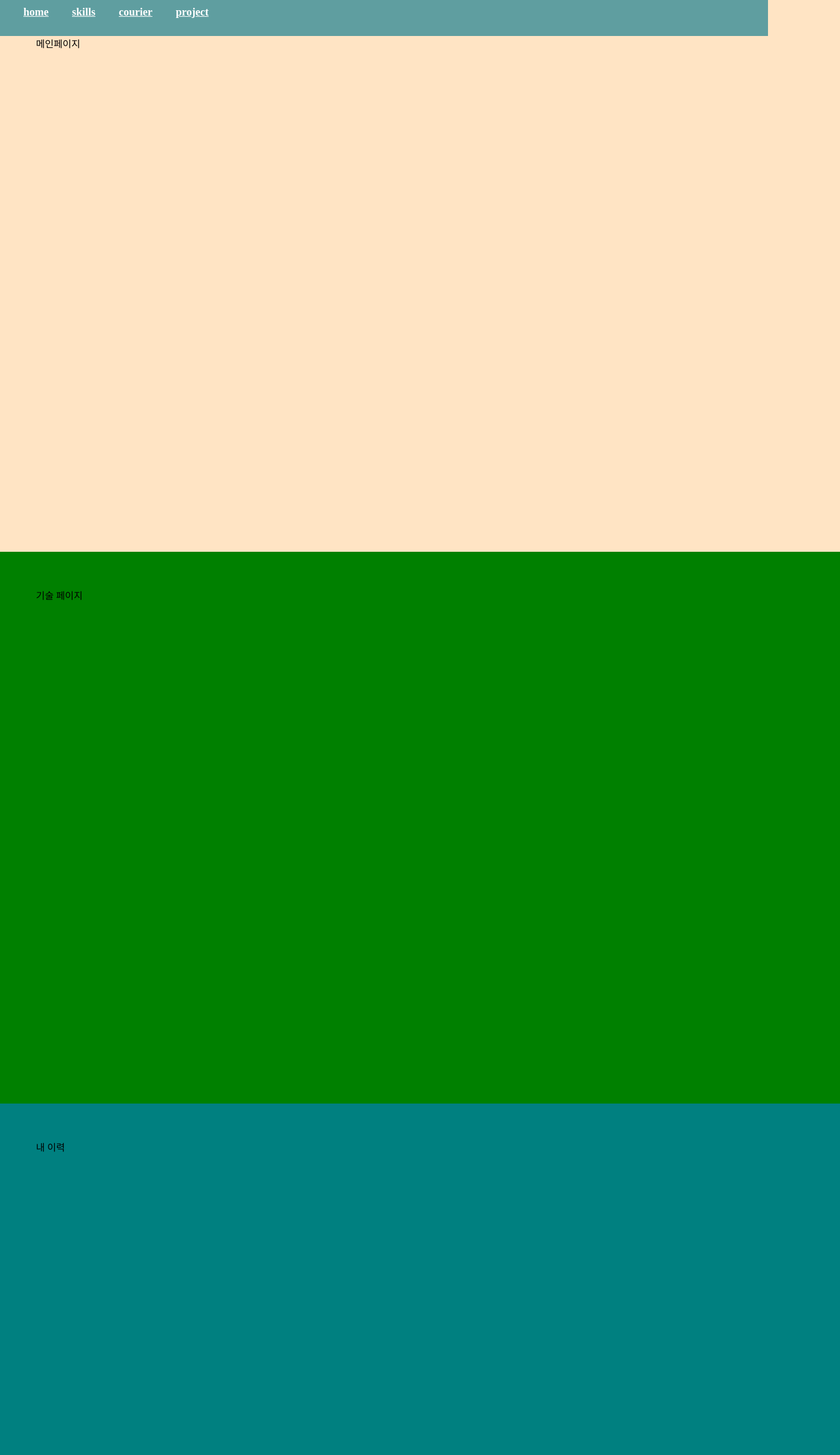
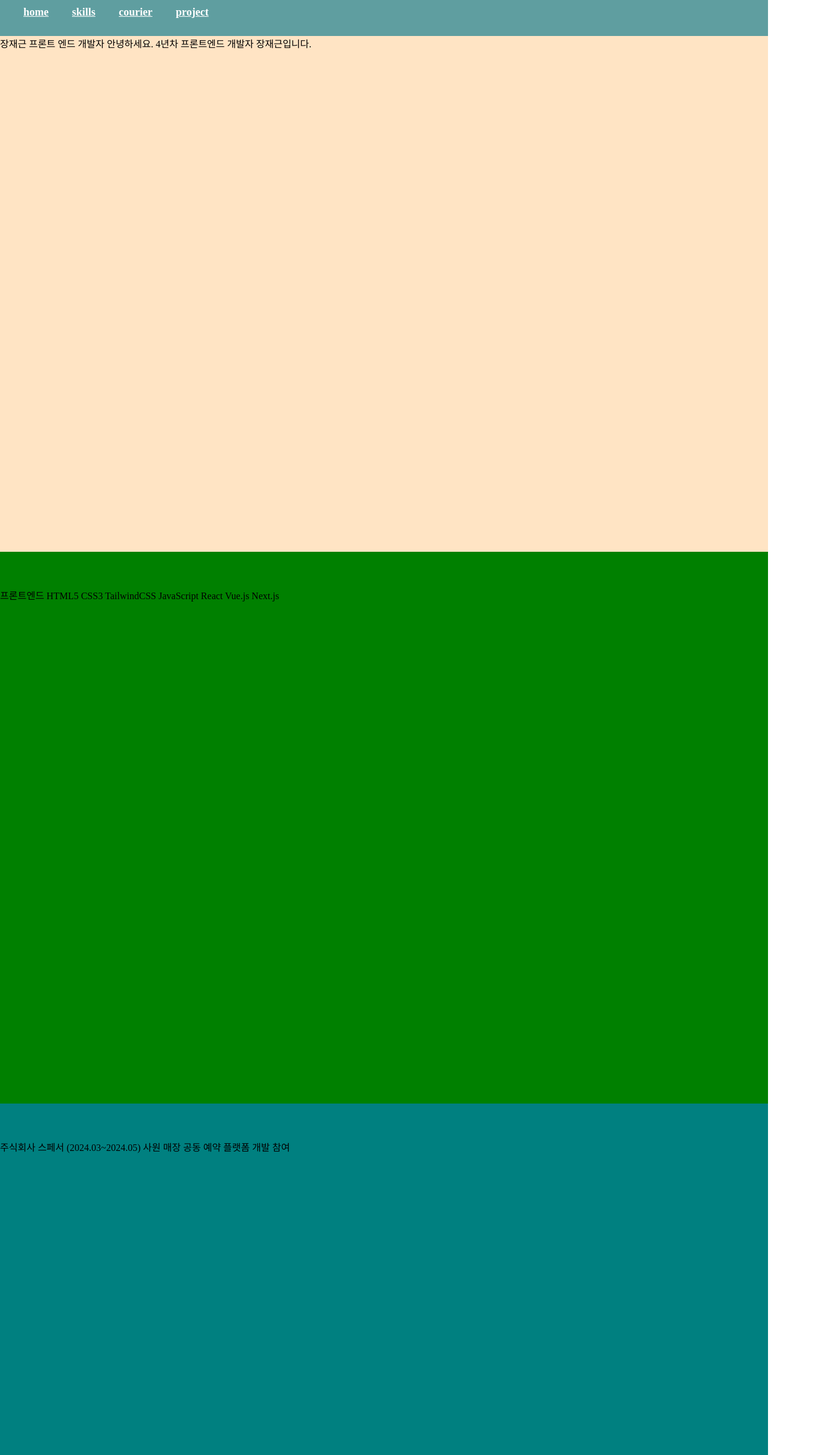
Before and after one commit to Cymadore/jjg_vue, a Vue app: page / in a window 1280 px wide. Shown: the top 2426 px of the page at 60% size, 1400 px wide, since content can reach past the window. Built offline with nearby package versions, Linux system fonts and the light colour scheme.

Commit message:
1차 수정

```diff
--- a/src/App.vue
+++ b/src/App.vue
@@ -57,7 +57,8 @@ import { onBeforeUnmount, onMounted, ref } from 'vue';
       height:60px;;
       display: ininline-block;
       .bar-content {
-        width:1280px;
+        width:100%;
+        max-width:1280px;
         margin: 0px auto;
         position: relative;
         a {
--- a/src/styles/courier.scss
+++ b/src/styles/courier.scss
@@ -3,5 +3,10 @@
     min-height: 800px;
     border-bottom: 1px;
     background-color: teal;
-    padding:60px;
+    padding:60px 0;
+    .contents{
+        max-width:1280px;
+        margin: 0 auto;
+
+    }
 }
--- a/src/styles/main.scss
+++ b/src/styles/main.scss
@@ -3,5 +3,10 @@
     min-height: 800px;
     border-bottom: 1px;
     background-color: bisque;
-    padding:60px;
+    padding:60px 0;
+    .contents{
+        max-width:1280px;
+        margin: 0 auto;
+
+    }
 }
--- a/src/styles/project.scss
+++ b/src/styles/project.scss
@@ -3,5 +3,10 @@
     min-height: 800px;
     border-bottom: 1px;
     background-color: blue;
-    padding:60px;
+    padding:60px 0;
+    .contents{
+        max-width:1280px;
+        margin: 0 auto;
+
+    }
 }
--- a/src/styles/skills.scss
+++ b/src/styles/skills.scss
@@ -3,5 +3,10 @@
     min-height: 800px;
     border-bottom: 1px;
     background-color: green;
-    padding:60px;
+    padding:60px 0;
+    .contents{
+        max-width:1280px;
+        margin: 0 auto;
+
+    }
 }
--- a/src/views/CourierPage.vue
+++ b/src/views/CourierPage.vue
@@ -1,5 +1,12 @@
 <template>
-    <div id="courier" class="courier">내 이력</div>
+    <div id="courier" class="courier">
+        <div class="contents">
+            주식회사 스페서 (2024.03~2024.05)
+            사원
+            매장 공동 예약 플랫폼 개발 참여
+
+        </div>
+    </div>
 </template>
 
 <script>
--- a/src/views/IndexPage.vue
+++ b/src/views/IndexPage.vue
@@ -1,5 +1,12 @@
 <template>
-    <div id="main" class="main">메인페이지</div>
+    <div id="main" class="main">
+        <div class="contents">
+            장재근
+            프론트 엔드 개발자
+            안녕하세요. 4년차 프론트엔드 개발자 장재근입니다.
+        </div>
+
+    </div>
     <SkillsPage />
     <CourierPage />
     <ProjectPage />
--- a/src/views/ProjectPage.vue
+++ b/src/views/ProjectPage.vue
@@ -1,5 +1,10 @@
 <template>
-    <div id="project" class="project">프로젝트 페이지</div>
+    <div id="project" class="project">
+        <div class="contents">
+            PlayTable
+            Portfolio
+        </div>
+    </div>
 </template>
 
 <script>
--- a/src/views/SkillsPage.vue
+++ b/src/views/SkillsPage.vue
@@ -1,5 +1,16 @@
 <template>
-    <div  id="skills" class="skills">기술 페이지</div>
+    <div  id="skills" class="skills">
+        <div class="contents">
+            프론트엔드
+            HTML5
+            CSS3
+            TailwindCSS
+            JavaScript
+            React
+            Vue.js
+            Next.js
+        </div>
+    </div>
 </template>
 
 <script>
```
